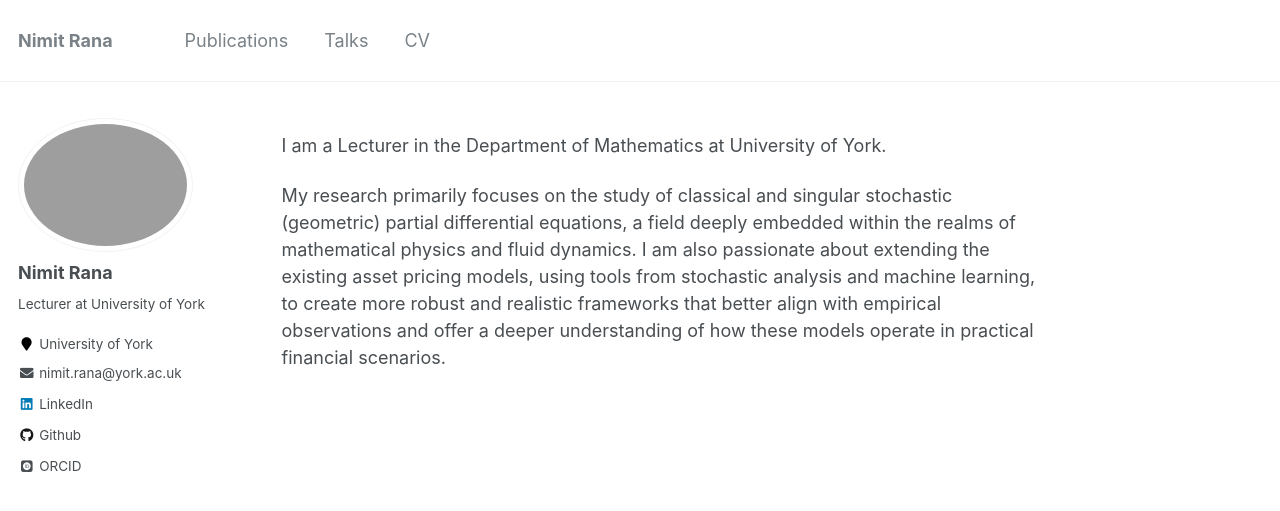
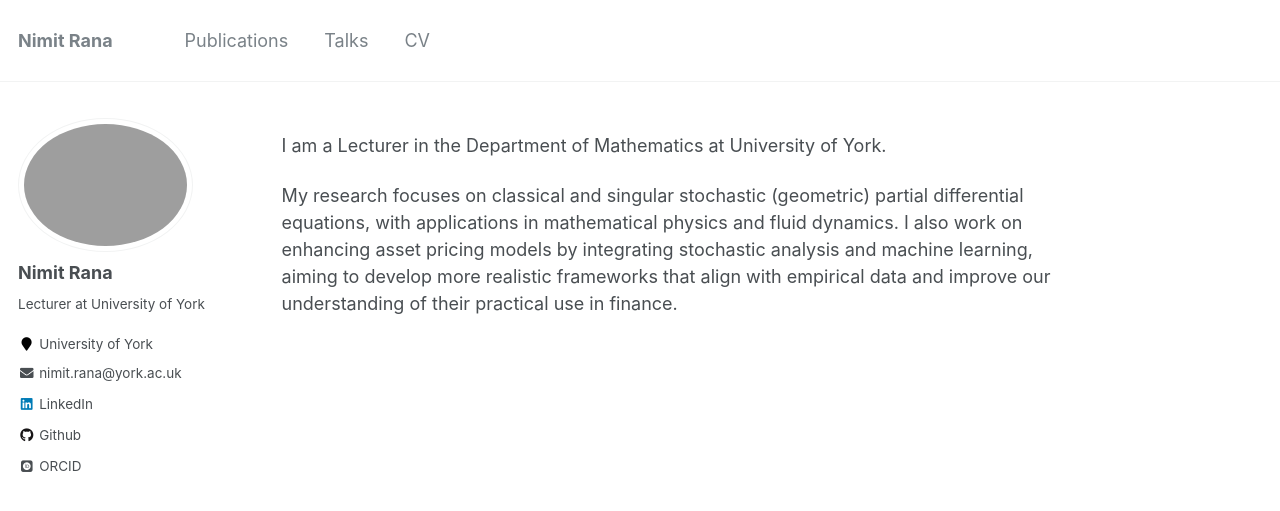
Before and after one commit to rananimit/rananimit.github.io, a Jekyll site: the page built from _pages/about.md, in a window 1280 px wide. Shown: the top 511 px of the page. Built offline with Jekyll 4.4.1, drawn with Linux system fonts in a browser that asks for light colours; some web fonts are replaced.

Commit message:
Update about.md

```diff
--- a/_pages/about.md
+++ b/_pages/about.md
@@ -10,4 +10,4 @@ redirect_from:
 
 I am a Lecturer in the Department of Mathematics at University of York.
 
-My research primarily focuses on the study of classical and singular stochastic (geometric) partial differential equations, a field deeply embedded within the realms of mathematical physics and fluid dynamics. I am also passionate about extending the existing asset pricing models, using tools from stochastic analysis and machine learning, to create more robust and realistic frameworks that better align with empirical observations and offer a deeper understanding of how these models operate in practical financial scenarios.
+My research focuses on classical and singular stochastic (geometric) partial differential equations, with applications in mathematical physics and fluid dynamics. I also work on enhancing asset pricing models by integrating stochastic analysis and machine learning, aiming to develop more realistic frameworks that align with empirical data and improve our understanding of their practical use in finance.
```
